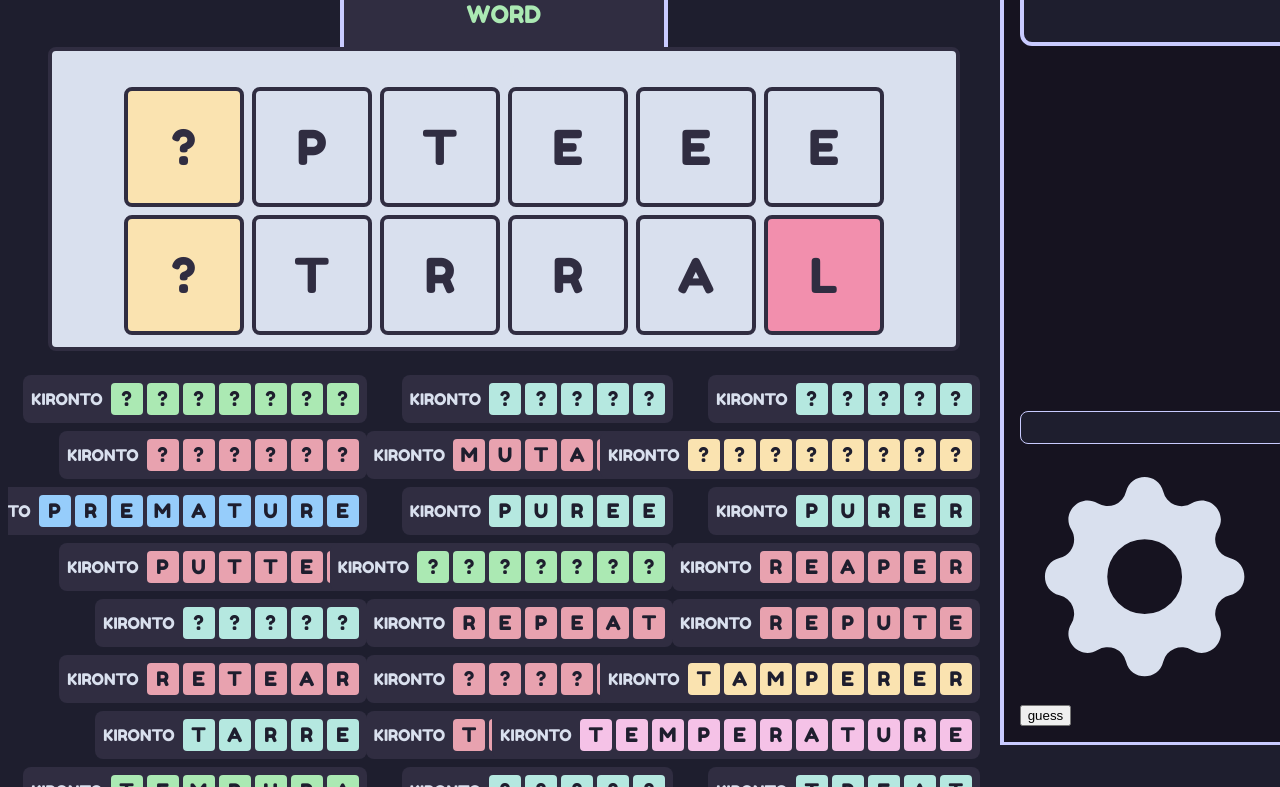
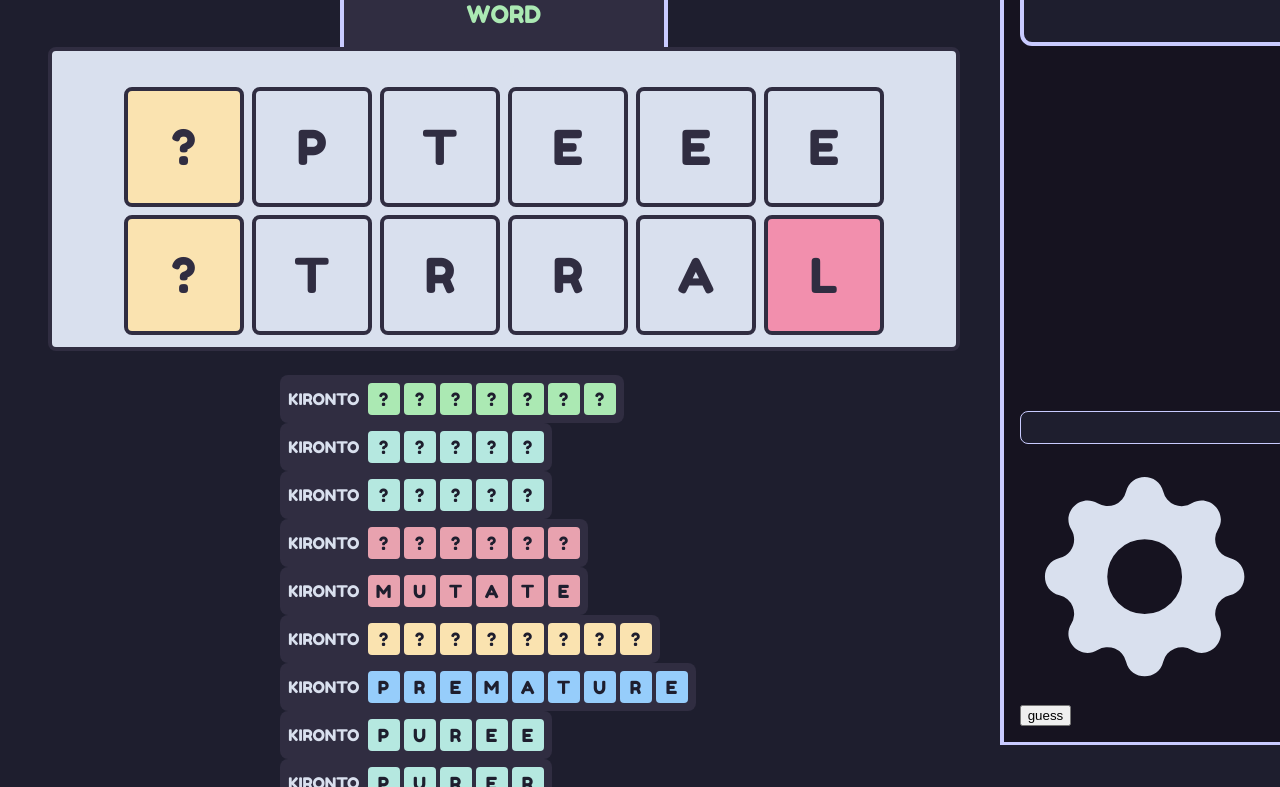
Before and after one commit to theqa-ninja/notWoS, a React (Vite) app in the folder frontend/: page /wos in a window 1280 px wide. Shown: the part 101-888 px from the top of the page. Built offline with nearby package versions, Linux system fonts and the light colour scheme.

Commit message:
Rename file and fix guess overflow out of column

```diff
--- a/frontend/src/styles/components/wos-gameboard.css
+++ b/frontend/src/styles/components/wos-guess.css
@@ -1,19 +1,15 @@
-.wos-gameboard {
+.wos-guesses {
   @apply
-    justify-items-end
-    justify-center
-    content-center
+    flex
+    flex-col
     gap-2
-    items-center
+    flex-wrap
     w-full
     h-full
-    grid
-    grid-cols-3
-  ;
-}
-
-.wos-guesses {
-  @apply flex flex-col gap-2 flex-wrap w-full h-full items-end;
+    h-fit
+    max-h-[34rem]
+    justify-start
+    items-end;
 }
 
 .wos-guess {
@@ -57,7 +53,7 @@
 
 .wos-guess-block {
   @apply
-    text-xl
+    text-lg
     text-center
     text-background
     flex
--- a/frontend/src/styles/index.css
+++ b/frontend/src/styles/index.css
@@ -5,7 +5,7 @@
 @import "components/game.css";
 @import "components/wos-word.css";
 @import "components/wos-board.css";
-@import "components/wos-gameboard.css";
+@import "components/wos-guess.css";
 
 .heading-03 {
   @apply
```
